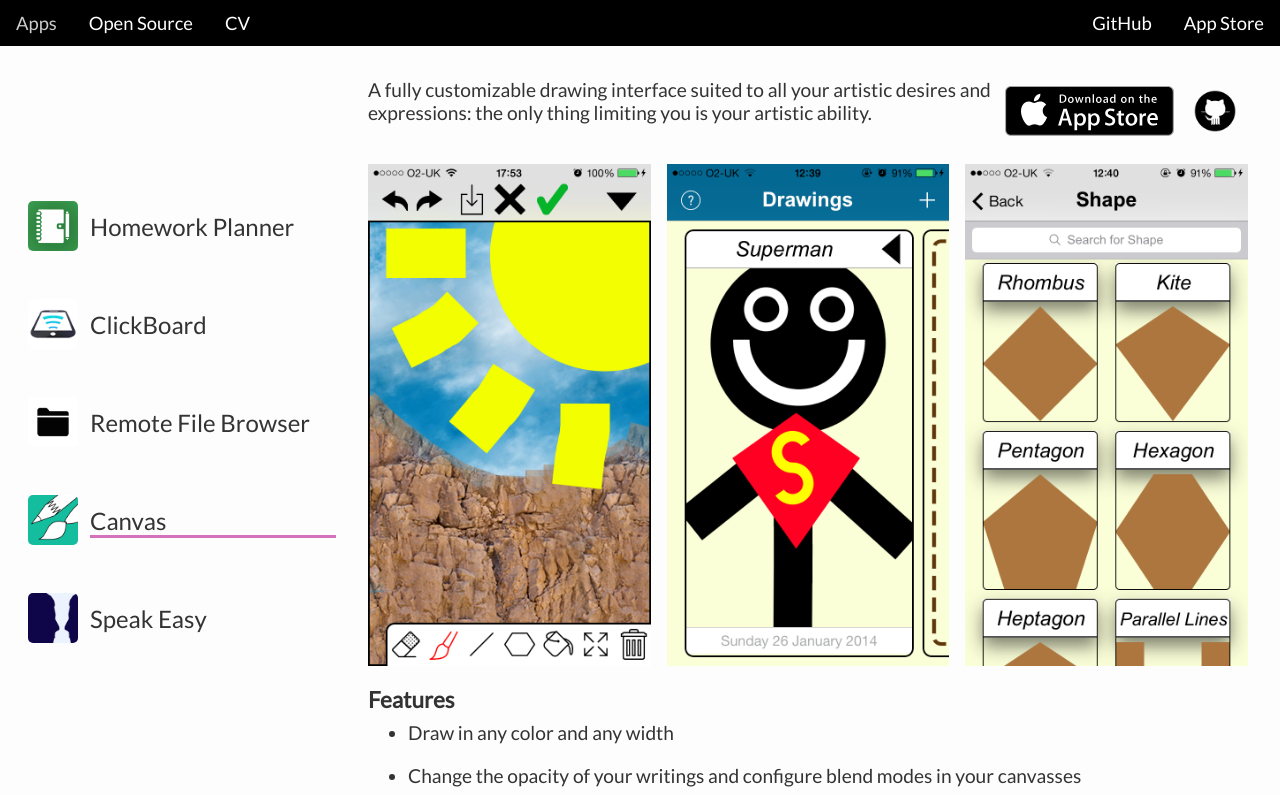
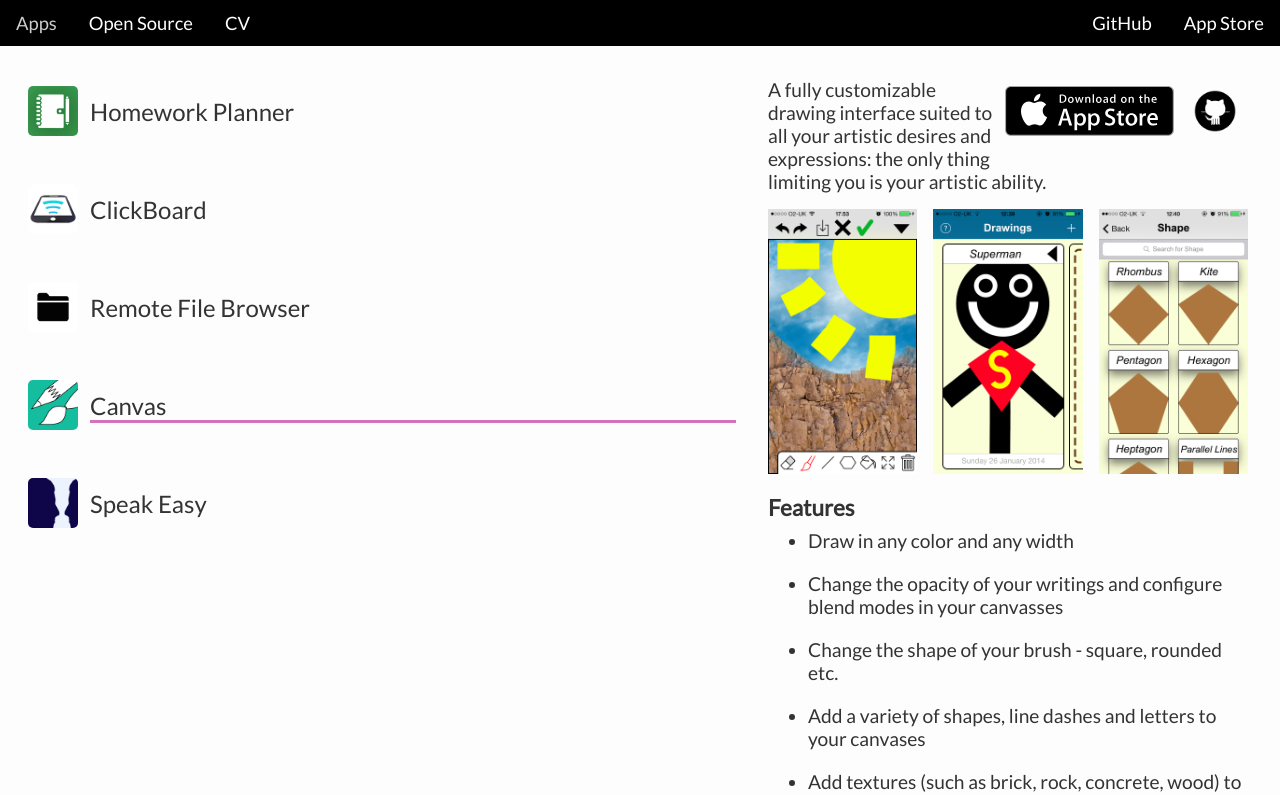
Before and after one commit to hughbe/hughbe.github.io, a React (Create React App) app: page /apps/Canvas in a window 1280 px wide. Shown: the top 795 px of the page. Built offline with nearby package versions, Linux system fonts and the light colour scheme.

Commit message:
Couple of cleanups for position sticky

```diff
--- a/src/css/CVPage.css
+++ b/src/css/CVPage.css
@@ -23,9 +23,14 @@
   text-align: center;
 }
 
+@supports (position: sticky) {
+  .csspositionsticky #about-section {
+    position: sticky;
+    top: 0px;
+  }
+}
+
 #about-section {
-  position: sticky;
-  top: 0px;
   z-index: 1;
 }
 
--- a/src/index.css
+++ b/src/index.css
@@ -38,9 +38,14 @@ body {
   }
 
   .sticky-sidebar {
-    position: sticky;
-    top: 0;
-    min-height: 90vh;
+    min-width: 90vh;
+  }
+
+  @supports (position: sticky) {
+    .csspositionsticky .sticky-sidebar {
+      position: sticky;
+      top: 0;
+    }
   }
 }
 
```
Also changed, not shown: public/index.html (+5 -1 lines).
